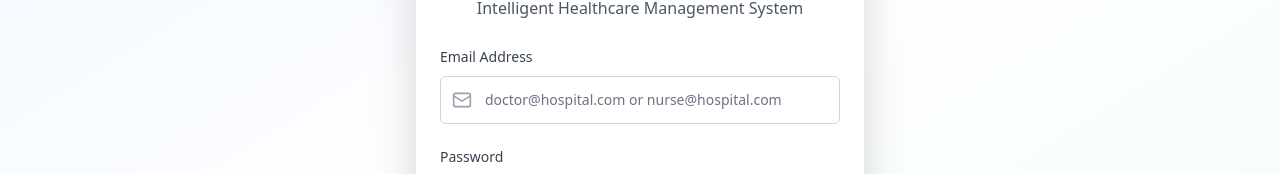
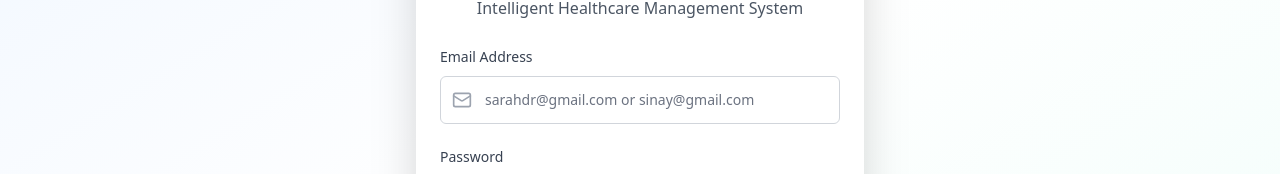
Before and after one commit to Maxxtucker/LLM-based-Clinical-Copilot-A-Generative-AI-Solution-for-Streamlining-Electronic-Health-Records, a React (Create React App) app in the folder frontend/: page / in a window 1280 px wide. Shown: the part 287-461 px from the top of the page. Built offline with nearby package versions, Linux system fonts and the light colour scheme; no server answers.

Commit message:
changed placeholders for login page & refined edit function on patientdetails.jsx

```diff
--- a/frontend/src/modules/auth/pages/Login.jsx
+++ b/frontend/src/modules/auth/pages/Login.jsx
@@ -85,7 +85,7 @@ export default function Login({ setIsAuthenticated, setRole }) {
                   <Input
                     id="email"
                     type="email"
-                    placeholder="doctor@hospital.com or nurse@hospital.com"
+                    placeholder="sarahdr@gmail.com or sinay@gmail.com"
                     value={email}
                     onChange={(e) => setEmail(e.target.value)}
                     className="pl-11 h-12 border-neutral-300 focus:border-blue-500"
--- a/frontend/src/modules/patients/pages/PatientDetail.jsx
+++ b/frontend/src/modules/patients/pages/PatientDetail.jsx
@@ -191,6 +191,8 @@ export default function PatientDetail() {
       }
       refreshHistory(patient._id);
       refreshVisits(patient._id);
+      setIsEditing(true);
+
     } catch (error) {
       console.error("Error refreshing after extraction:", error);
     }
```
